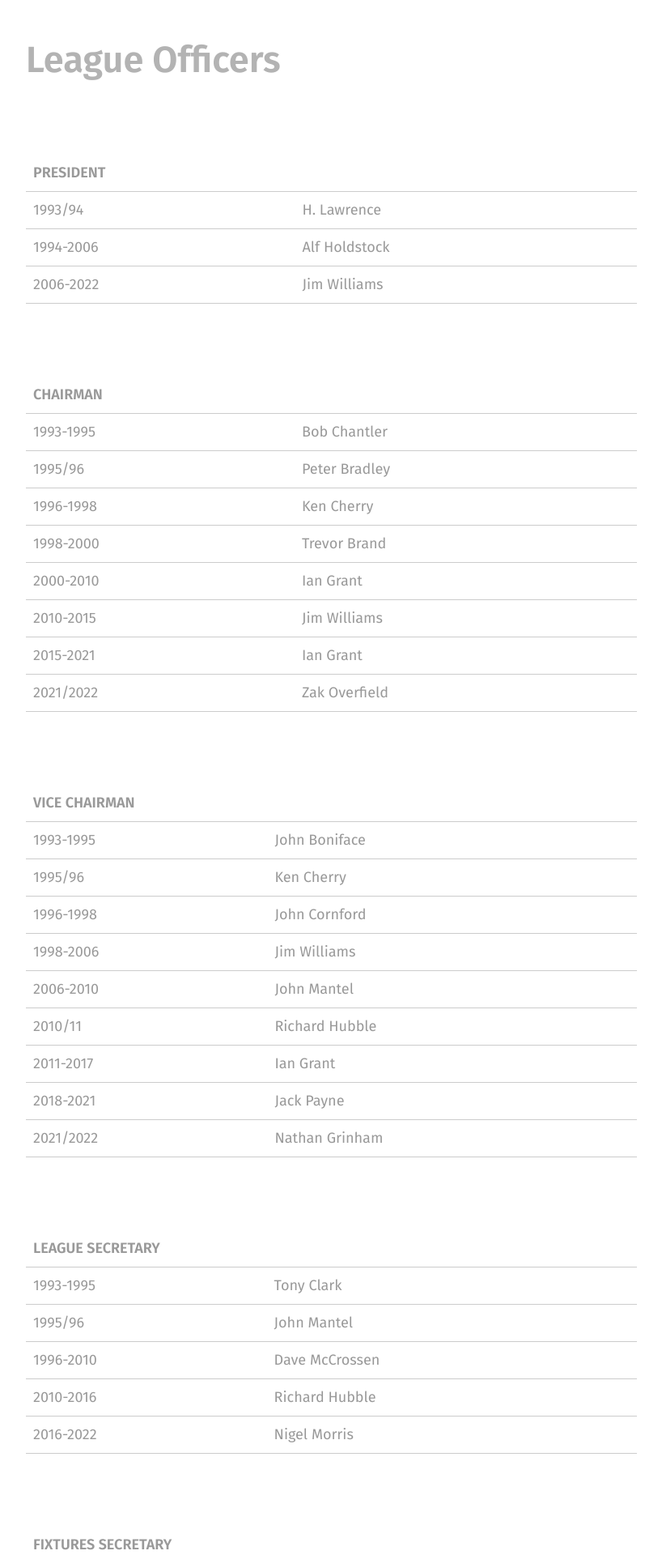
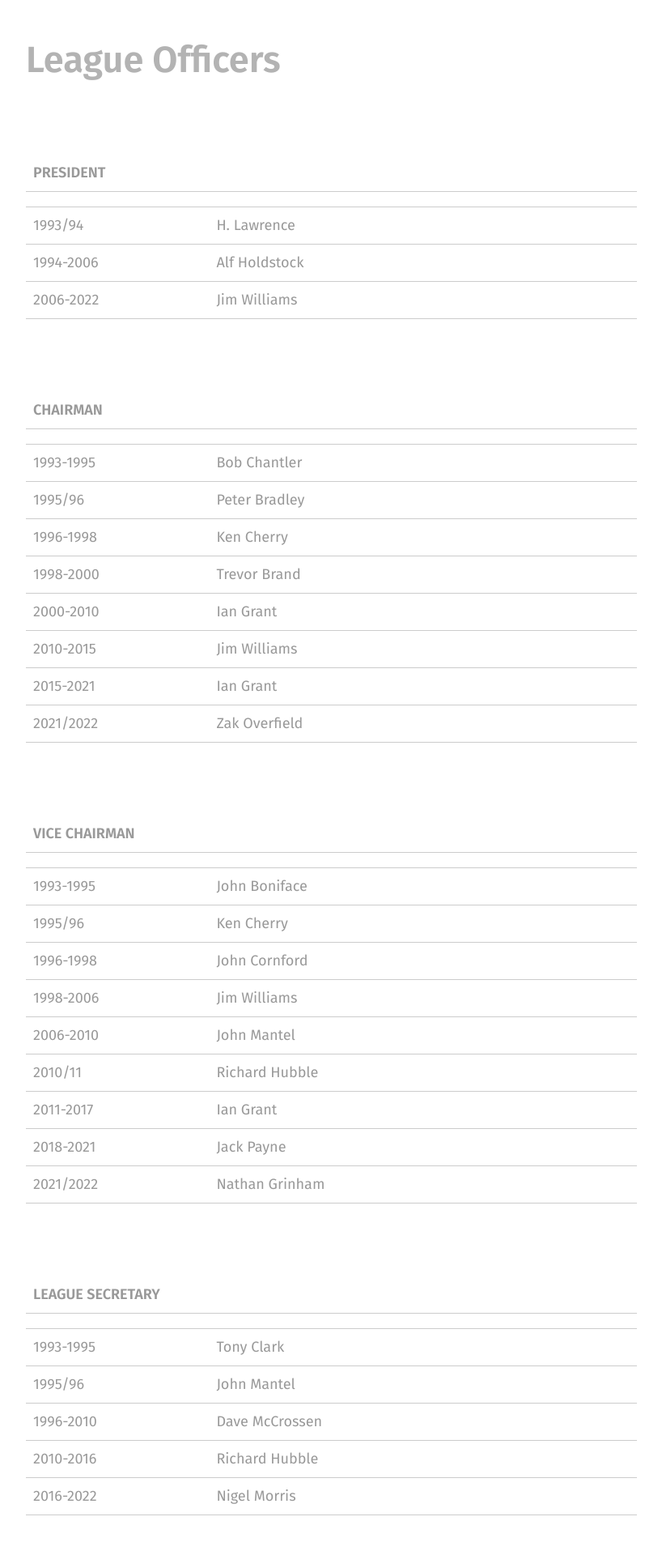
Before and after one commit to rotherleague/Rother, a Jekyll site: the page built from officers.md, in a window 1280 px wide. Shown: the part 416-2336 px from the top of the page at 81% size, without its empty margins (48-866 px from the left). Built offline with Jekyll 4.4.1, drawn with Linux system fonts in a browser that asks for light colours; nearby versions of some CDN libraries.

Commit message:
Update league-officers.html

```diff
--- a/_includes/winners/league-officers.html
+++ b/_includes/winners/league-officers.html
@@ -8,6 +8,10 @@ PRESIDENT
 <table border="0" class="table table-striped" width="100%">
   <tr>
     <th colspan="2" rowspan="1">PRESIDENT </th>
+  </tr>
+   <tr>
+    <td width="30%"></td>
+    <td width="70%"></td>
   </tr>
   <tr>
     <td>1993/94 </td>
@@ -30,6 +34,10 @@ CHAIRMAN
 <table border="0" class="table table-striped" width="100%">
   <tr>
     <th colspan="2" rowspan="1">CHAIRMAN </th>
+  </tr>
+   <tr>
+    <td width="30%"></td>
+    <td width="70%"></td>
   </tr>
   <tr>
     <td>1993-1995 </td>
@@ -72,6 +80,10 @@ VICE CHAIRMAN
 <table border="0" class="table table-striped" width="100%">
   <tr>
     <th colspan="2" rowspan="1">VICE CHAIRMAN </th>
+  </tr>
+   <tr>
+    <td width="30%"></td>
+    <td width="70%"></td>
   </tr>
   <tr>
     <td>1993-1995 </td>
@@ -119,6 +131,10 @@ LEAGUE SECRETARY
   <tr>
     <th colspan="2" rowspan="1">LEAGUE SECRETARY </th>
   </tr>
+   <tr>
+    <td width="30%"></td>
+    <td width="70%"></td>
+  </tr>
   <tr>
     <td>1993-1995 </td>
     <td>Tony Clark </td>
@@ -148,6 +164,10 @@ FIXTURES SECRETARY
 <table border="0" class="table table-striped" width="100%">
   <tr>
     <th colspan="2" rowspan="1">FIXTURES SECRETARY </th>
+  </tr>
+   <tr>
+    <td width="30%"></td>
+    <td width="70%"></td>
   </tr>
   <tr>
     <td>1993-1995</td>
@@ -199,6 +219,10 @@ TREASURER
   <tr>
     <th colspan="2" rowspan="1">TREASURER </th>
   </tr>
+   <tr>
+    <td width="30%"></td>
+    <td width="70%"></td>
+  </tr>
   <tr>
     <td>1993-1995</td>
     <td>Laurie Webber </td>
@@ -229,6 +253,10 @@ REFEREES SECRETARY
 <table border="0" class="table table-striped" width="100%">
   <tr>
     <th colspan="2" rowspan="1">REFEREES SECRETARY </th>
+  </tr>
+   <tr>
+    <td width="30%"></td>
+    <td width="70%"></td>
   </tr>
   <tr>
     <td>1993/4 </td>
@@ -293,6 +321,10 @@ REGISTRATIONS SECRETARY
   <tr>
     <th colspan="2" rowspan="1">REGISTRATIONS SECRETARY </th>
   </tr>
+   <tr>
+    <td width="30%"></td>
+    <td width="70%"></td>
+  </tr>
   <tr>
     <td>1993-1995</td>
     <td>John Mantel </td>
@@ -342,6 +374,10 @@ REPRESENTATIVE TEAMS SECRETARY
 <table border="0" class="table table-striped" width="100%">
   <tr>
     <th colspan="2" rowspan="1">REPRESENTATIVE TEAMS SECRETARY </th>
+  </tr>
+   <tr>
+    <td width="30%"></td>
+    <td width="70%"></td>
   </tr>
   <tr>
     <td>1993-1996</td>
@@ -405,6 +441,10 @@ TROPHY OFFICER
   <tr>
     <th colspan="2" rowspan="1">TROPHY OFFICER </th>
   </tr>
+   <tr>
+    <td width="30%"></td>
+    <td width="70%"></td>
+  </tr>
   <tr>
     <td>1993/4</td>
     <td><i>Vacant</i></td>
@@ -443,6 +483,10 @@ CHILD WELFARE OFFICER
   <tr>
     <th colspan="2" rowspan="1">CHILD WELFARE OFFICER </th>
   </tr>
+   <tr>
+    <td width="30%"></td>
+    <td width="70%"></td>
+  </tr>
   <tr>
     <td>2009-2013</td>
     <td>Jack Payne </td>
@@ -460,6 +504,10 @@ OTHER ELECTED OFFICERS
 <table border="0" class="table table-striped" width="100%">
   <tr>
     <th colspan="2" rowspan="1">OTHER ELECTED OFFICERS </th>
+  </tr>
+   <tr>
+    <td width="30%"></td>
+    <td width="70%"></td>
   </tr>
   <tr>
     <td>1994/5</td>
```
